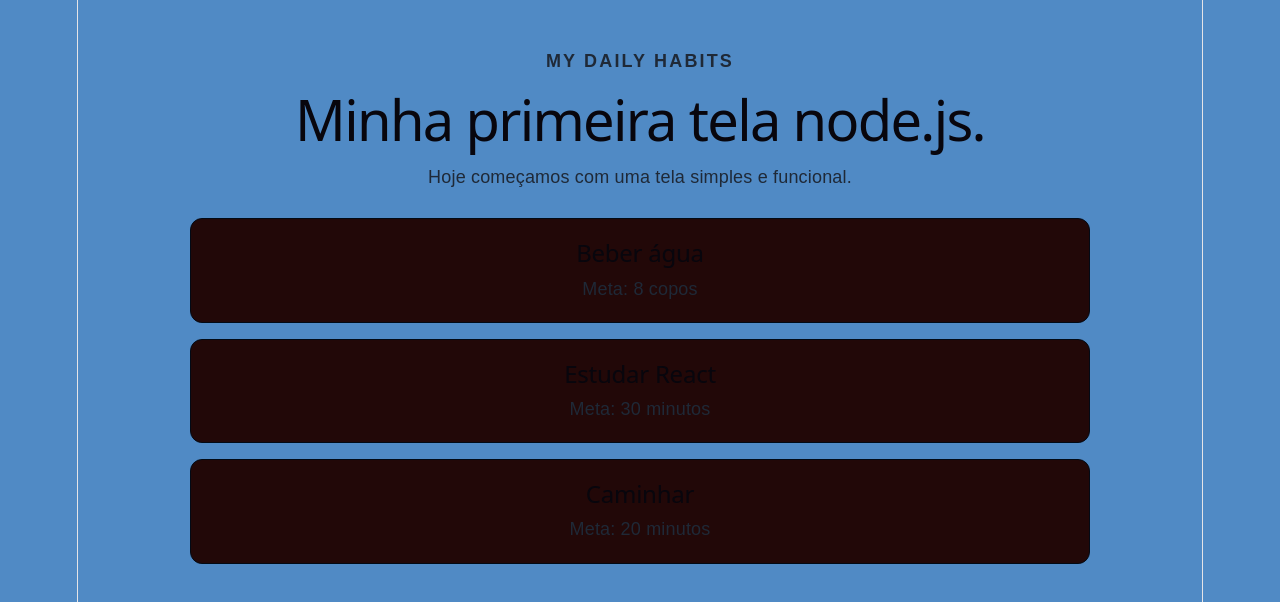
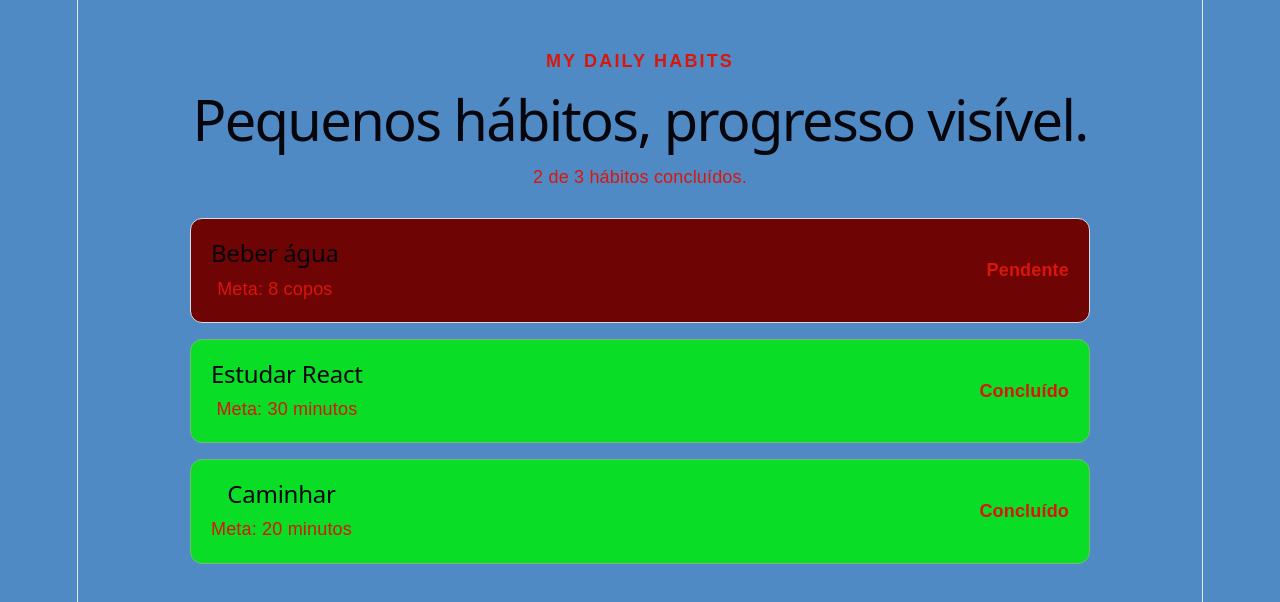
Before and after one commit to gwylhermm/front-end-REACT, a React (Vite) app: page / in a window 1280 px wide. Shown: the top 602 px of the page. Built offline with nearby package versions, Linux system fonts and the light colour scheme.

Commit message:
atualizações

```diff
--- a/src/App.css
+++ b/src/App.css
@@ -8,7 +8,7 @@ body {
   min-height: 100vh;
   font-family: Arial, sans-serif;
   background: #508ac5;
-  color: #1f2937;
+  color: #d9160c;
 }
 
 .app {
@@ -35,5 +35,25 @@ body {
   padding: 20px;
   border: 1px solid #020a15;
   border-radius: 12px;
-  background: #220808;
+  background: #13155d;
 }
+
+.habit-card {
+  display: flex;
+  align-items: center;
+  justify-content: space-between;
+  gap: 16px;
+  padding: 20px;
+  border: 1px solid #d7dde5;
+  border-radius: 12px;
+  background: #6e0404;
+}
+
+.habit-card.is-complete {
+  border-color: #78b87a;
+  background: #09dd26;
+}
+
+.habit-status {
+  font-weight: 700;
+}
--- a/src/App.jsx
+++ b/src/App.jsx
@@ -1,30 +1,24 @@
 import "./App.css";
+import HabitCard from "./components/HabitCard";
+import HabitList from "./components/HabitList";
+import { initialHabits } from "./data/habits";
 
 export default function App() {
+  const completedCount = initialHabits.filter(
+    (habit) => habit.completed,
+  ).length;
+
   return (
     <main className="app">
       <header className="hero">
         <p className="eyebrow">MY DAILY HABITS</p>
-                  <h1>Minha primeira tela node.js.</h1>
-                  <p>Hoje começamos com uma tela simples e funcional.</p>
+        <h1>Pequenos hábitos, progresso visível.</h1>
+        <p>
+          {completedCount} de {initialHabits.length} hábitos concluídos.
+        </p>
       </header>
 
-          <section className="habit-list" aria-label="Hábitos de hoje">
-              <article className="habit-card">
-                <h2>Beber água</h2>
-                <p>Meta: 8 copos</p>
-              </article>
-
-              <article className="habit-card">
-                <h2>Estudar React</h2>
-                <p>Meta: 30 minutos</p>
-              </article>
-
-              <article className="habit-card">
-                <h2>Caminhar</h2>
-                <p>Meta: 20 minutos</p>
-              </article>
-          </section>
+      <HabitList habits={initialHabits} />
     </main>
   );
 }
--- /dev/null
+++ b/src/components/HabitCard.jsx
@@ -0,0 +1,14 @@
+export default function HabitCard({ title, goal, completed }) {
+  return (
+    <article className={`habit-card ${completed ? "is-complete" : ""}`}>
+      <div>
+        <h2>{title}</h2>
+        <p>Meta: {goal}</p>
+      </div>
+
+      <span className="habit-status">
+        {completed ? "Concluído" : "Pendente"}
+      </span>
+    </article>
+  );
+}
--- /dev/null
+++ b/src/components/HabitList.jsx
@@ -0,0 +1,20 @@
+import HabitCard from "./HabitCard";
+
+export default function HabitList({ habits}) {
+    if (habits.length === 0) {
+        return <p>Nenhum hábito cadastrado.</p>
+    }
+
+    return (
+        <section className="habit-list" aria-label="Hábitos de hoje">
+            {habits.map((habit) => (
+                <HabitCard
+                  key={habit.id}
+                  title={habit.title}
+                  goal={habit.goal}
+                  completed={habit.completed}
+                />
+            ))}
+        </section>
+    )
+}
--- /dev/null
+++ b/src/data/habits.js
@@ -0,0 +1,23 @@
+export const initialHabits = [
+{
+  id: "water",
+  title: "Beber água",
+  goal: "8 copos",
+  completed: false,
+},
+
+{
+  id: "react-study",
+  title: "Estudar React",
+  goal: "30 minutos",
+  completed: true,
+},
+
+{
+  id: "walk",
+  title: "Caminhar",
+  goal: "20 minutos",
+  completed: true,
+},
+
+];
```
Lines whose indentation alone changed are shown as unchanged.
